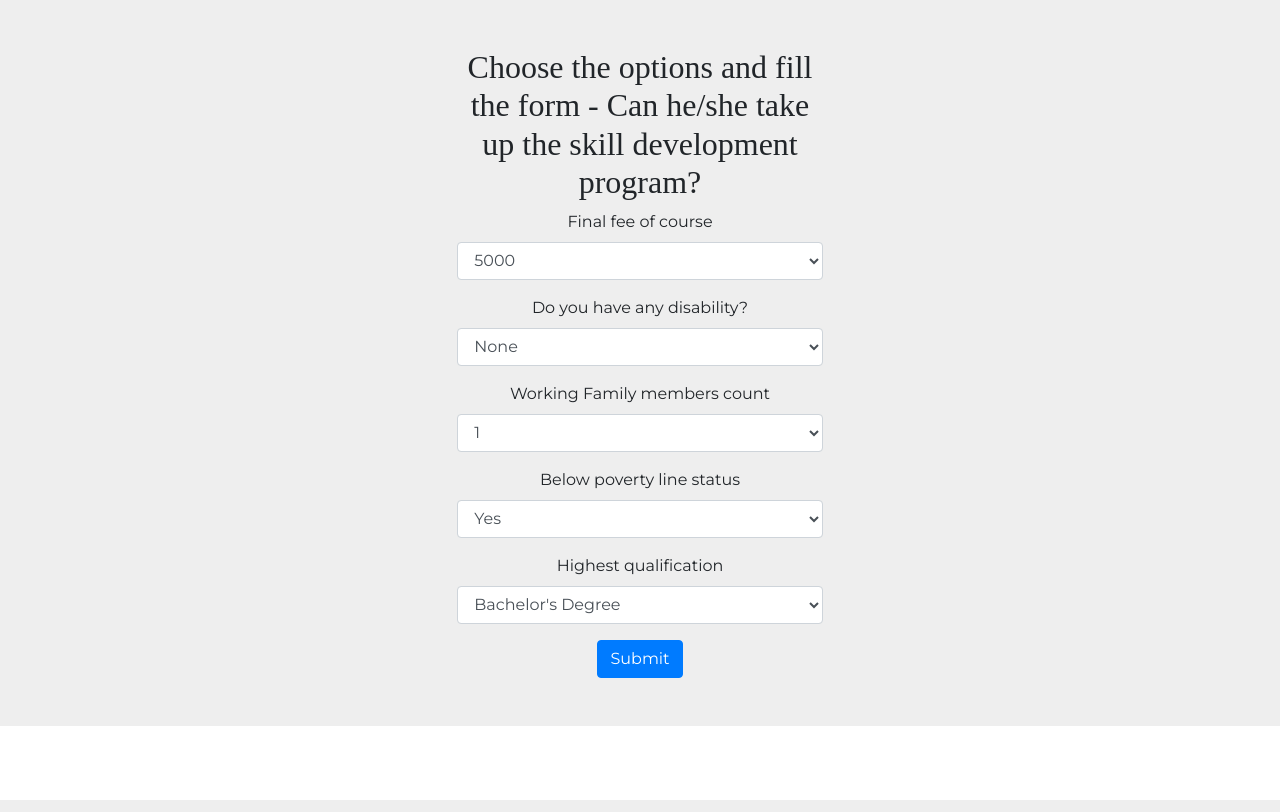
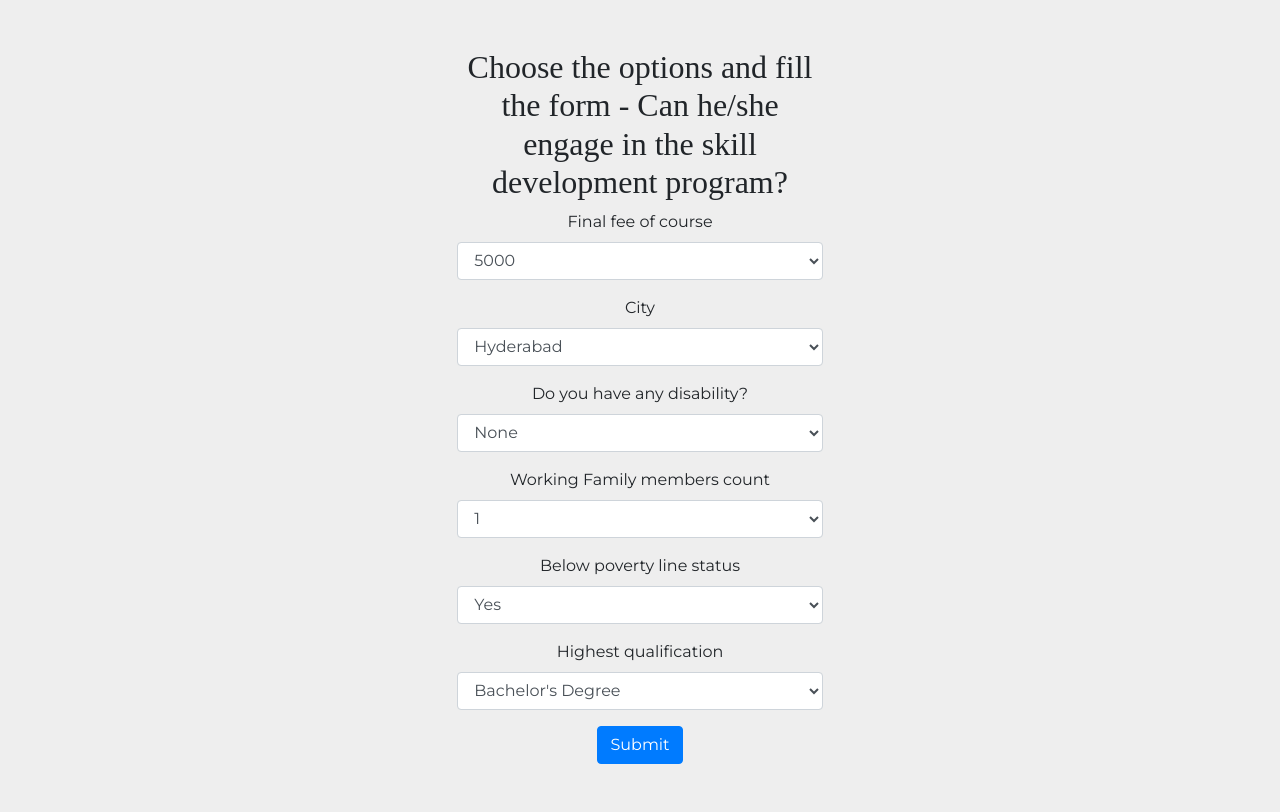
Before and after one commit to Tejaswikoya/MWebsite, a Flask app: page /student/form1 in a window 1280 px wide. Run offline with Flask 3, Linux system fonts and the light colour scheme; parts of the project's set-up code (start-up, migrations or seed data) failed here and were passed over; some libraries are stand-ins or nearby versions.

Commit message:
New commit for form1

```diff
--- a/templates/form1.html
+++ b/templates/form1.html
@@ -38,7 +38,7 @@
           <div class="card-body p-md-5">
             <div class="row justify-content-center">
               <div class="col-md-10 col-lg-6 col-xl-5 order-2 order-lg-1">
-                <h2>Choose the options and fill the form - Can he/she take up the skill development program?</h2>
+                <h2>Choose the options and fill the form - Can he/she engage in the skill development program?</h2>
                 <form method="post">
                   <div class="form-group">
                     <label for="final_fee">Final fee of course</label>
@@ -49,6 +49,18 @@
                       <option>8000</option>
                       <option>9000</option>
                       <option>10000</option>
+                    </select>
+                  </div>
+
+                  <div class="form-group">
+                    <label for="city">City</label>
+                    <select class="form-control" id="exampleFormControlSelect1" name="city">
+                      <option>Hyderabad</option>
+                      <option>Chennai</option>
+                      <option>Mumbai</option>
+                      <option>Bangalore</option>
+                      <option>Delhi</option>
+
                     </select>
                   </div>
 
```
